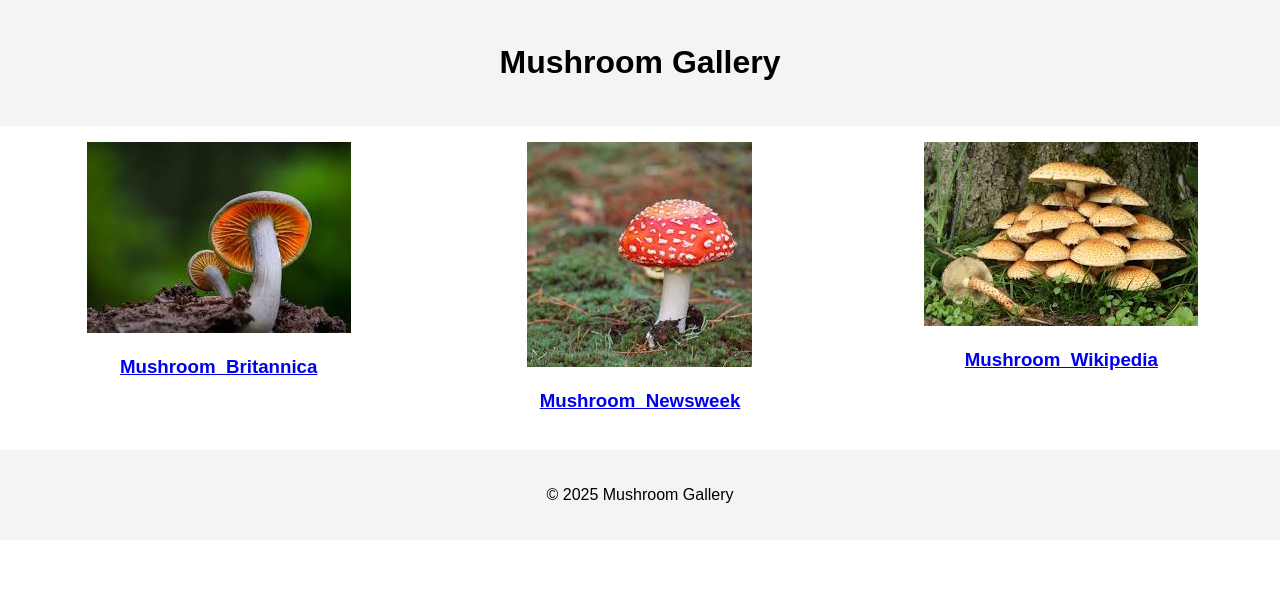
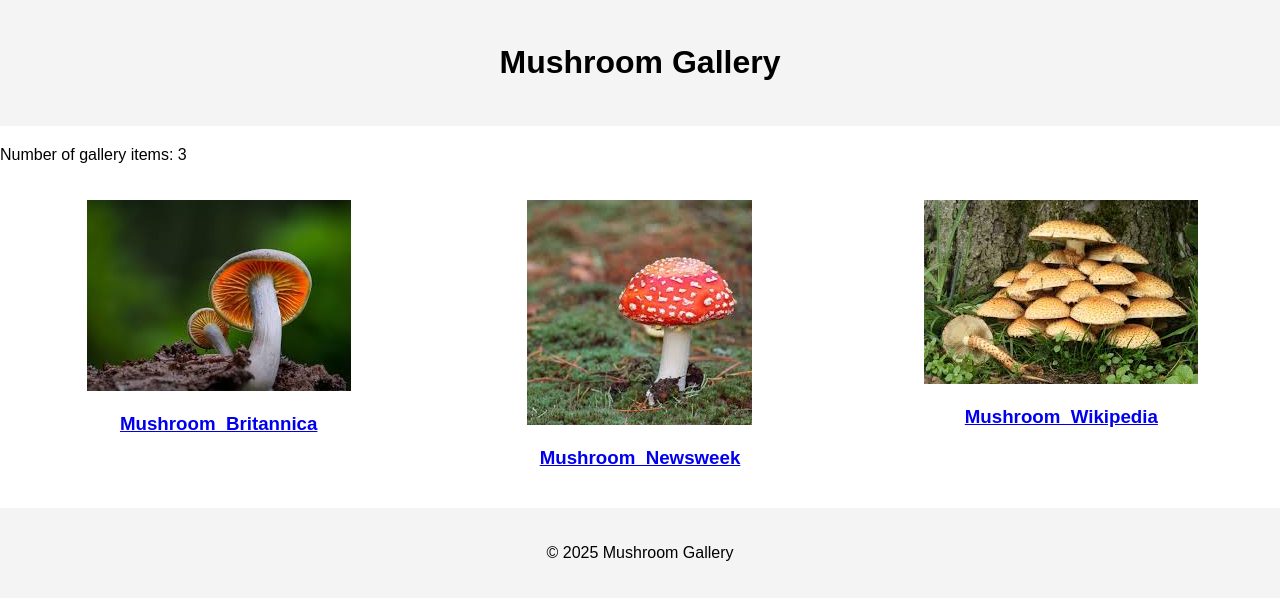
Before and after one commit to vicbeneder/photo-gallery, a Jekyll site: the page built from index.html, in a window 1280 px wide. Shown: the top 600 px of the page. Built offline with Jekyll 4.4.1, drawn with Linux system fonts in a browser that asks for light colours.

Commit message:
debug image elements

```diff
--- a/assets/css/style.css
+++ b/assets/css/style.css
@@ -1,5 +1,3 @@
-/* assets/css/style.css */
-
 body {
     font-family: Arial, sans-serif;
     margin: 0;
--- a/index.html
+++ b/index.html
@@ -2,6 +2,8 @@
 layout: default
 title: Home
 ---
+
+<p>Number of gallery items: {{ site.gallery | size }}</p>
 
 <section class="gallery">
   {% for item in site.gallery %}
```
